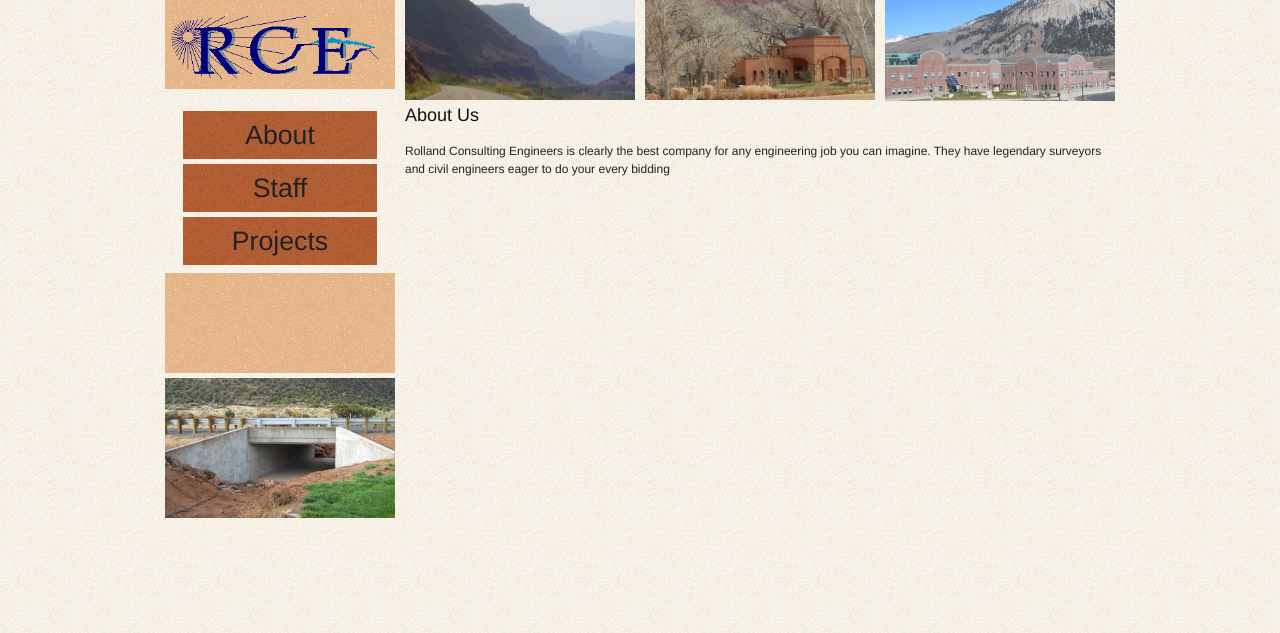
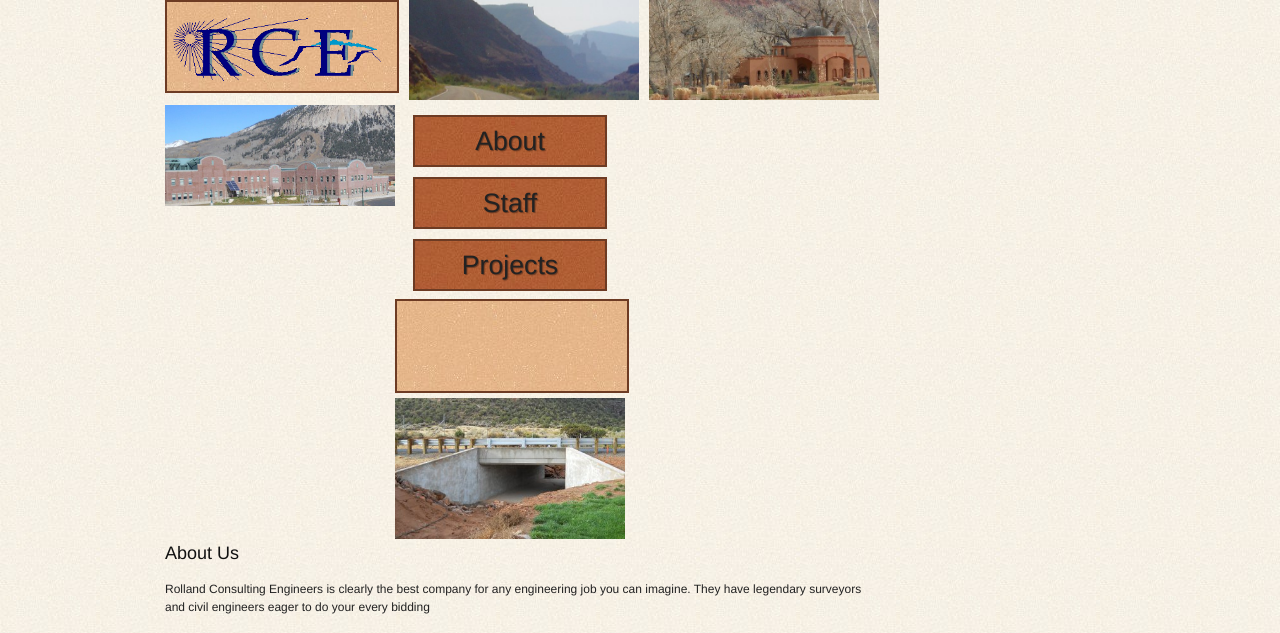
Before and after one commit to siberianluck/rcegj, a PHP site: page / in a window 1280 px wide. Shown: the top 633 px of the page. Run offline with PHP 8.4, Linux system fonts and the light colour scheme.

Commit message:
style link text

```diff
--- a/www/css/styles.css
+++ b/www/css/styles.css
@@ -8,10 +8,11 @@
 
 #logo, #colorBlock {
     background: url('/img/lightbrown.jpg');
+    border: 2px solid #6D3B23;
 }
 
 #colorBlock{
-    height: 100px;
+    height: 90px;
     margin-top: -10px;
     margin-bottom: 5px;
 }
@@ -25,8 +26,14 @@
     font-size: 20pt;
     text-align: center;
     background: url('/img/brown.jpg');
-    margin-top: 5px;
+    margin-top: 10px;
     margin-bottom: 5px;
     padding: 4px;
     list-style-type: none;
+    text-shadow: 1px 1px 1px #6D3B23;
+    border: 2px solid #6D3B23;
 }
+a:focus, a:hover, a:visited, a:active, a{
+    color: #000;
+    text-decoration: none;
+}
```
